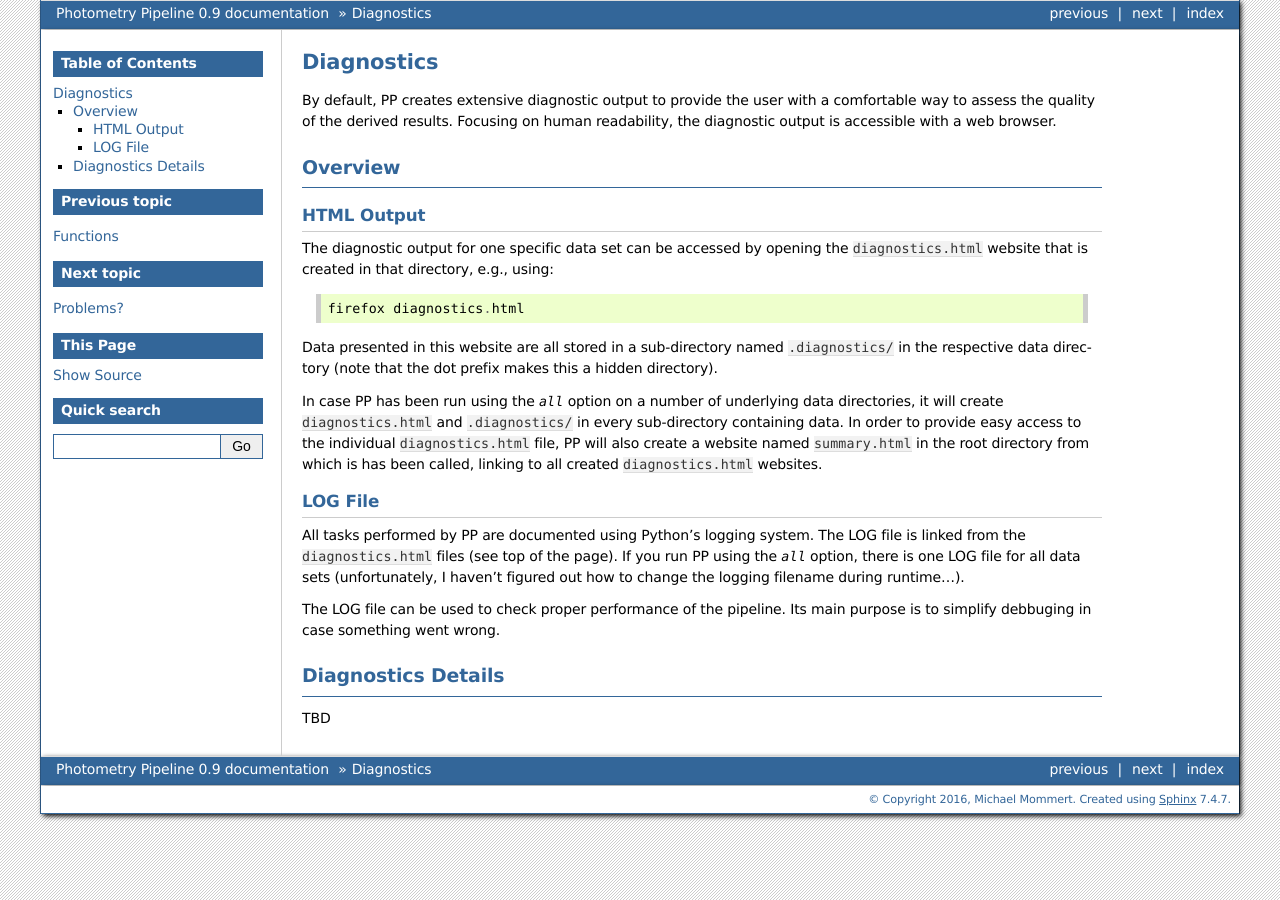
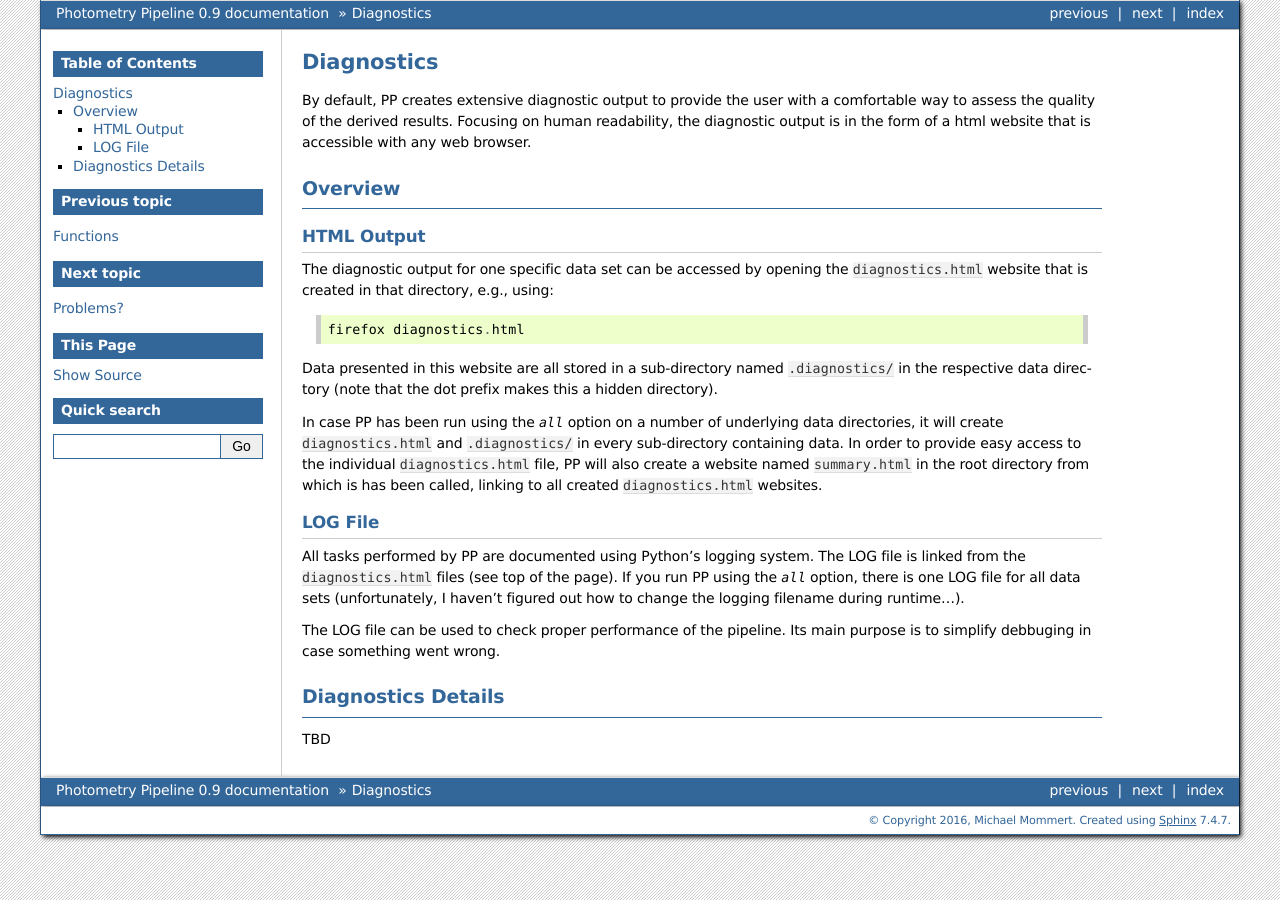
Before and after one commit to talister/photometrypipeline, a Sphinx documentation site: the page built from doc/diagnostics.rst, in a window 1280 px wide. Built offline with Sphinx 7.4.7, drawn with Linux system fonts in a browser that asks for light colours.

Commit message:
minor fixes, docs update

```diff
--- a/doc/diagnostics.rst
+++ b/doc/diagnostics.rst
@@ -5,8 +5,8 @@ Diagnostics
 
 By default, PP creates extensive diagnostic output to provide the user
 with a comfortable way to assess the quality of the derived
-results. Focusing on human readability, the diagnostic output is
-accessible with a web browser.
+results. Focusing on human readability, the diagnostic output is in
+the form of a html website that is accessible with any web browser.
 
 
 Overview
--- a/doc/supported.rst
+++ b/doc/supported.rst
@@ -10,14 +10,15 @@ brackets):
 * Apache Point ARC 3.5m/AGILE [ARC35AGILE]
 * Apache Point ARC 3.5m/ARCTIC [ARC35ARCTIC]
 * Calar Alto 1.23m/DLR-MkIII [CA123DLRMKIII]
-* CTIO/ANDICAM (CCD camera) [ANDICAM]
 * CTIO 0.9m/CFCCD [CTIO09]
 * CTIO 1.0m/Y4KCam [CTIO10]
+* CTIO 1.3m/ANDICAM (CCD camera) [CTIO13CCD]
 * DCT/LMI [DCTLMI]
 * Lowell 31"/NASACAM [LOWELL31]
 * Lowell 42'/NASA42 [LOWELL42]
 * Magellan/IMACS [MAGIMACS]
-* VATT/VATT4k [VATT4k]
+* VATT/VATT4k [VATT4K]
+
 
 If you would like to use the pipeline for other observatories, please
 contact me.
```
Also changed, not shown: 9 other files.
